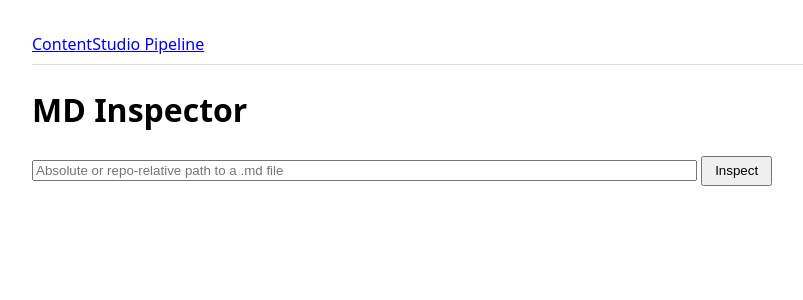
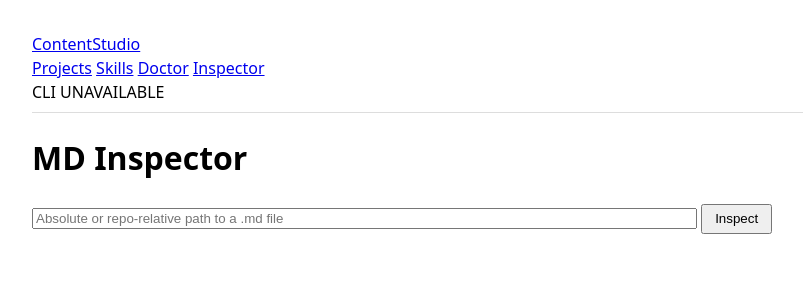
Before and after one commit to happydotemdr/ContentStudio, a Python web app: template pipeline-app/pipeline_app/templates/inspector.html in a window 1280 px wide. Shown: the top 300 px of the page, without its empty margins (0-803 px from the left). Run offline with Jinja, Linux system fonts and the light colour scheme; the template is opened without the code that fills it, so the values that code supplies are empty.

Commit message:
feat(pipeline-app): add shared header partial and app-shell page layout

```diff
--- a/pipeline-app/pipeline_app/templates/base.html
+++ b/pipeline-app/pipeline_app/templates/base.html
@@ -107,8 +107,10 @@
   </script>
 </head>
 <body>
-  <header><a href="/">ContentStudio Pipeline</a></header>
-  {% block sidebar %}{% include "partials/sidebar.html" %}{% endblock %}
-  <main>{% block content %}{% endblock %}</main>
+  {% include "partials/header.html" %}
+  <div class="app-shell">
+    <aside class="app-sidebar">{% block sidebar %}{% include "partials/sidebar.html" %}{% endblock %}</aside>
+    <main class="app-main">{% block content %}{% endblock %}</main>
+  </div>
 </body>
 </html>
--- /dev/null
+++ b/pipeline-app/pipeline_app/templates/partials/header.html
@@ -0,0 +1,16 @@
+<header class="site-header">
+  <a class="wordmark" href="/">ContentStudio</a>
+  <nav class="top-nav">
+    <a href="/" class="{{ 'active' if active_nav == 'projects' }}">Projects</a>
+    <a href="/skills" class="{{ 'active' if active_nav == 'skills' }}">Skills</a>
+    <a href="/doctor" class="{{ 'active' if active_nav == 'doctor' }}">Doctor</a>
+    <a href="/inspector" class="{{ 'active' if active_nav == 'inspector' }}">Inspector</a>
+  </nav>
+  {% if project and stage_id %}
+  <div class="breadcrumb">{{ project.run_id }} / {{ stage_id }}</div>
+  {% endif %}
+  <div class="cli-status">
+    <span class="status-dot {{ 'online' if cli_available else 'offline' }}"></span>
+    {{ "SYSTEM ONLINE" if cli_available else "CLI UNAVAILABLE" }}
+  </div>
+</header>
```
Also changed, not shown: pipeline-app/tests/test_header.py (added, +34 -0 lines).
